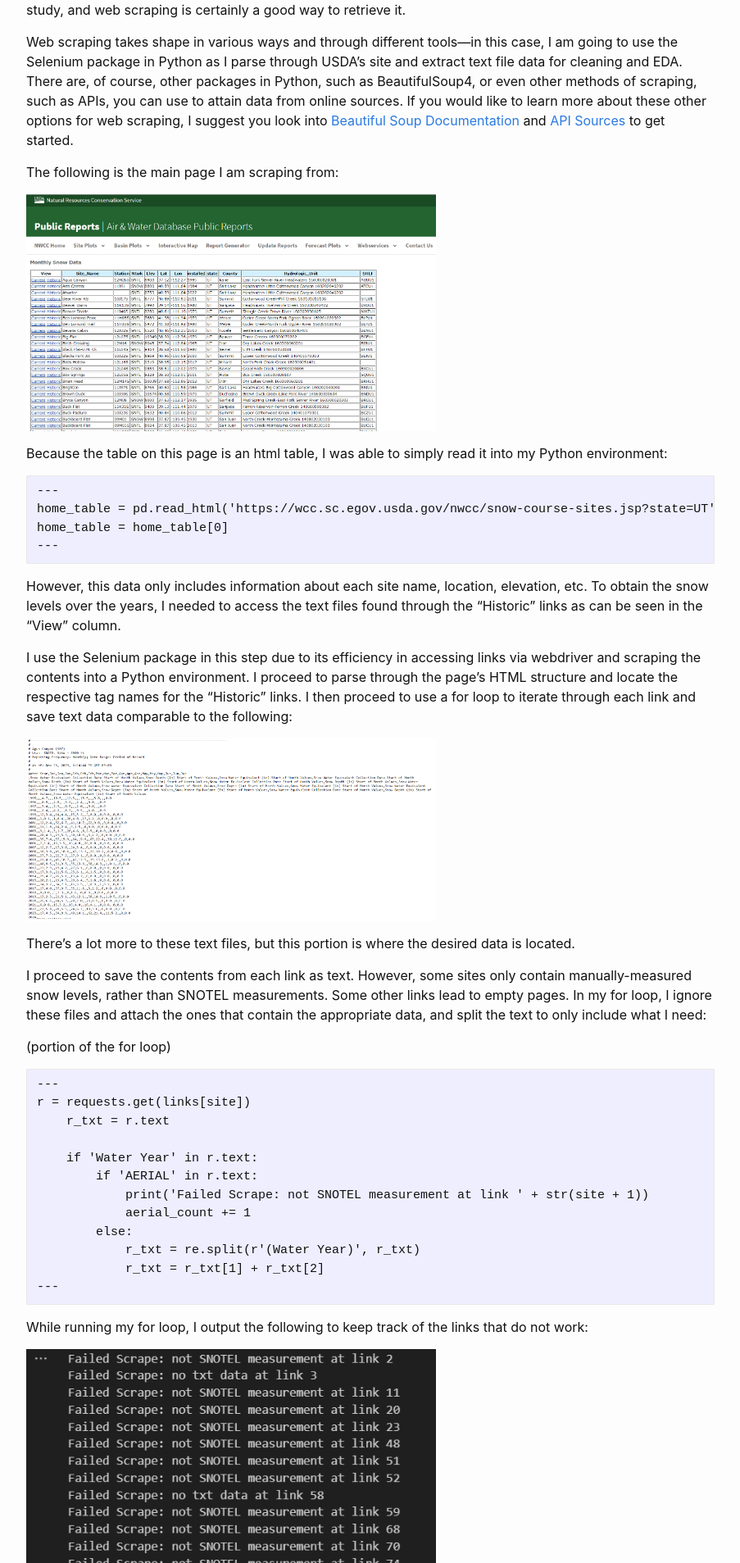
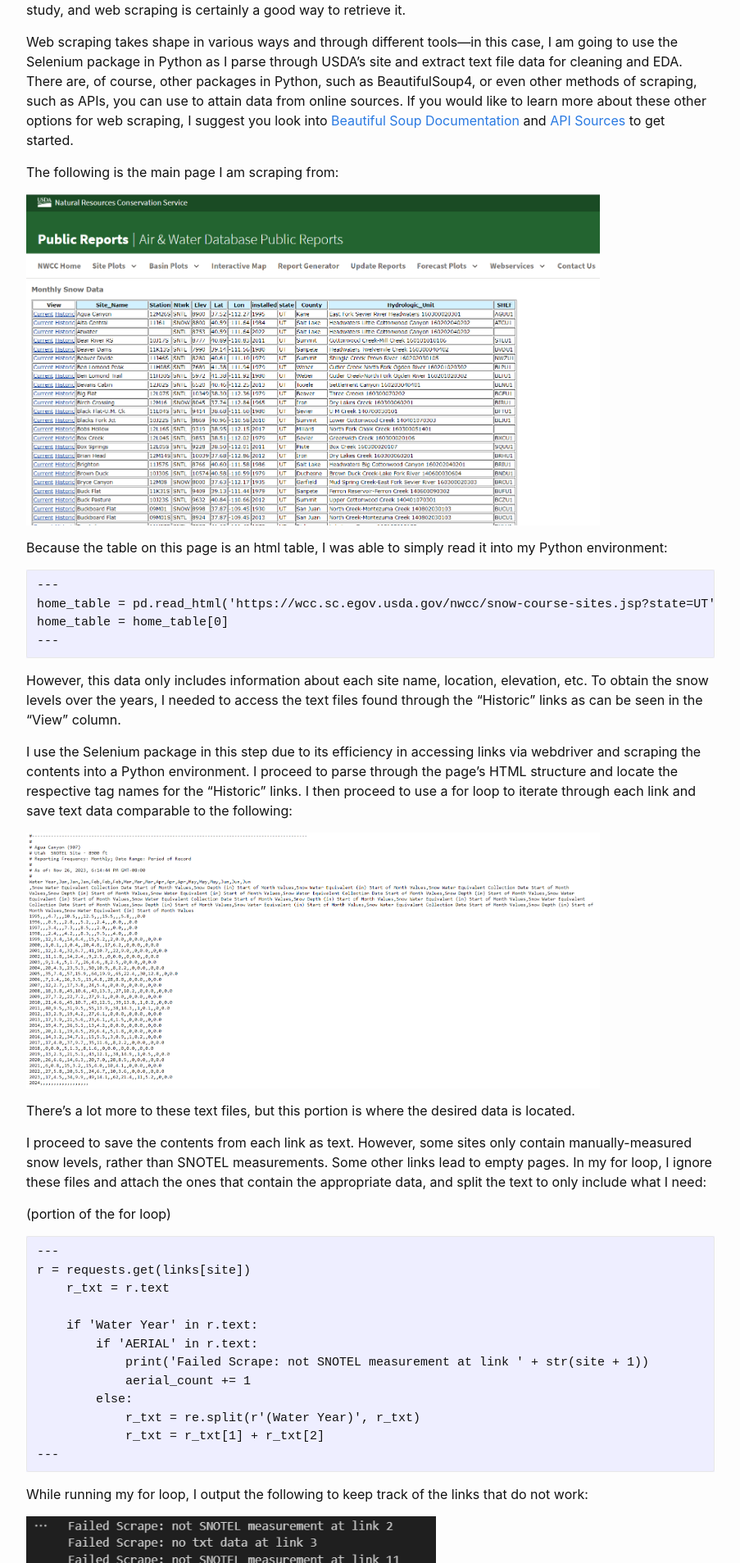
Before and after one commit to aajb99/aajb99.github.io, a Jekyll site: the page built from _posts/2023-11-14-proj-p1.md, in a window 1280 px wide. Shown: the part 1089-2996 px from the top of the page at 82% size, without its empty margins (188-1091 px from the left). Built offline with Jekyll 4.4.1, drawn with Linux system fonts in a browser that asks for light colours; comment, search, counter and statistics services are not loaded.

Commit message:
Resized images

```diff
--- a/_posts/2023-11-14-proj-p1.md
+++ b/_posts/2023-11-14-proj-p1.md
@@ -23,7 +23,7 @@
 
 The following is the main page I am scraping from:
 
-<img src="{{site.url}}/{{site.baseurl}}/assets/images/usda_main.png" alt="" style="width:500px;"/>
+<img src="{{site.url}}/{{site.baseurl}}/assets/images/usda_main.png" alt="" style="width:700px;"/>
 
 Because the table on this page is an html table, I was able to simply read it into my Python environment:
 
@@ -38,7 +38,7 @@
 
 I use the Selenium package in this step due to its efficiency in accessing links via webdriver and scraping the contents into a Python environment. I proceed to parse through the page's HTML structure and locate the respective tag names for the "Historic" links. I then proceed to use a for loop to iterate through each link and save text data comparable to the following:
 
-<img src="{{site.url}}/{{site.baseurl}}/assets/images/snow_textdata.png" alt="" style="width:500px;"/>
+<img src="{{site.url}}/{{site.baseurl}}/assets/images/snow_textdata.png" alt="" style="width:700px;"/>
 
 There's a lot more to these text files, but this portion is where the desired data is located.
 
```
